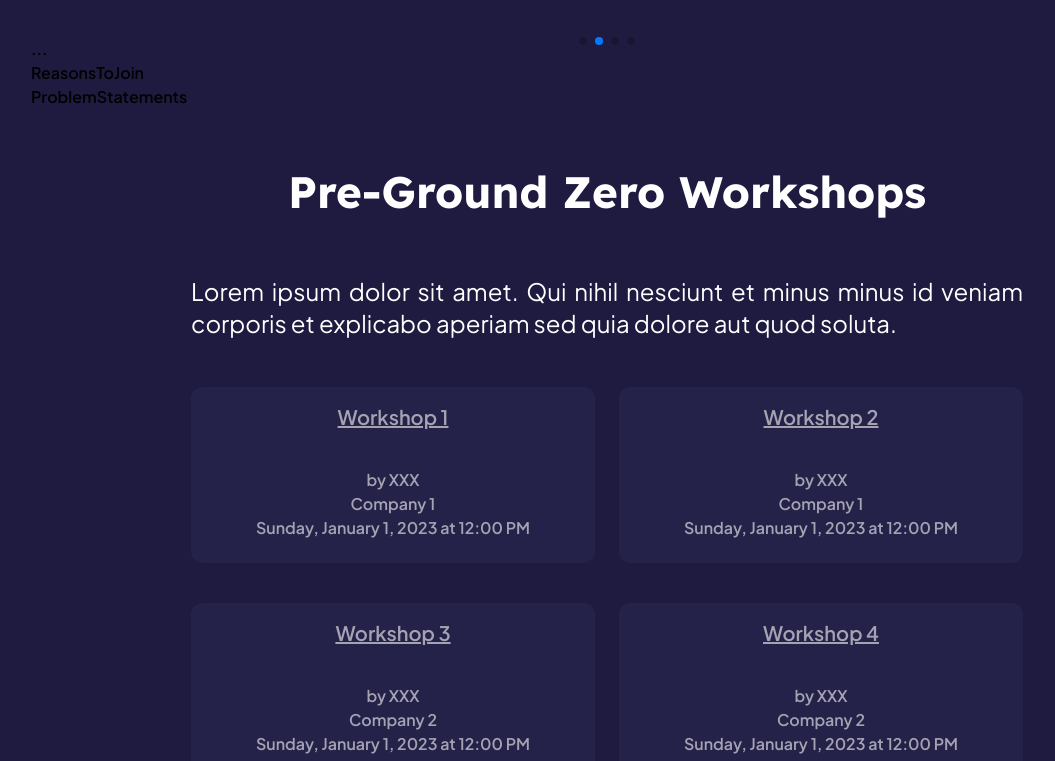
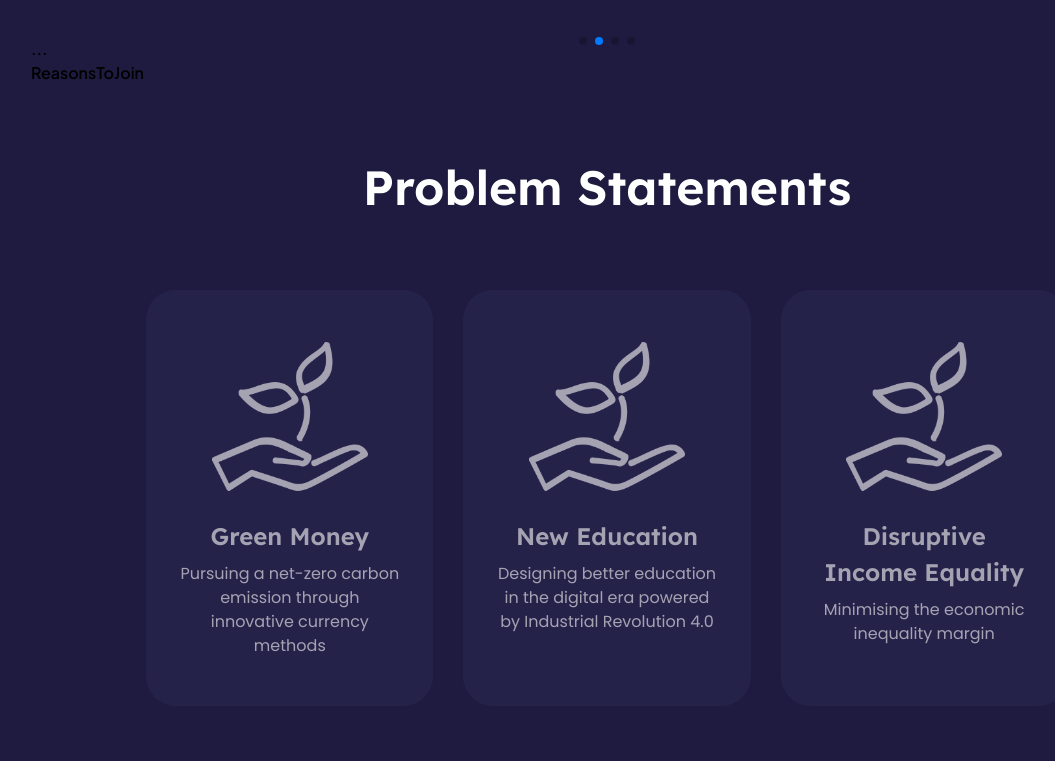
Before and after one commit to groundzero2023/groundzero-website, a React (Vite) app in the folder groundzero/: page / in a window 1280 px wide. Shown: the part 479-1240 px from the top of the page, without its empty margins (33-1088 px from the left). Built offline with nearby package versions, Linux system fonts and the light colour scheme.

Commit message:
Add Problem Statement Cards

```diff
--- a/groundzero/src/components/ProblemStatements.jsx
+++ b/groundzero/src/components/ProblemStatements.jsx
@@ -1,9 +1,36 @@
-import React from 'react'
+import React from "react";
+import { organizer, partners } from "../constants";
+import styles from "../style";
+import DisplayIcon from "./DisplayIcon";
+import StatementCard from "./problem-statement-components/StatementCard";
 
 const ProblemStatements = () => {
   return (
-    <div className='problems' id='problems'>ProblemStatements</div>
-  )
+    <div className="problem-statements">
+      <div className={`${styles.paddingY} ${styles.flexCenter} flex-col relative`}>
+        <div className="w-full text-center justify-between items-center md:flex-row flex-col sm:mb-16 mb-6 relative z-[1]">
+          <h1 className={styles.heading2}>Problem Statements</h1>
+        </div>
+        <div className={`${styles.flexCenter} flex-wrap w-full`}>
+          <div className="problem-statement-cards">
+            {generateCards()}
+          </div>
+        </div>
+      </div>
+    </div>
+  );
+};
+
+const generateCards = () => {
+  let content = [];
+  for(let i = 0; i < 3; i++) {
+    content.push(
+      <div>
+        <StatementCard id={i} />
+      </div>
+    );
+  }
+  return content;
 }
 
-export default ProblemStatements
+export default ProblemStatements;
--- /dev/null
+++ b/groundzero/src/components/problem-statement-components/StatementCard.jsx
@@ -0,0 +1,39 @@
+import React, { useEffect, useState } from "react";
+import { NavigationBar } from "../index";
+import { Link, useParams } from "react-router-dom";
+import { problems } from "../../constants/index";
+import styles from "../../style";
+
+const StatementCard = (props) => {
+  const [data, setData] = useState({});
+  const id = props.id + 1;
+
+  useEffect(() => {
+    var problem = problems.filter(function (problem) {
+      return problem.id == id;
+    });
+    if (problem) {
+      setData(problem[0]);
+    }
+  }, []);
+
+  if (data) {
+    const linkUrl = "/problems/" + id;
+
+    return (
+      <>
+        <Link to={linkUrl}>
+          <div className="statement-card">
+            <div className="statement-card-image">
+              <img src={data.img}></img>
+            </div>
+            <div className="statement-card-header">{data.title}</div>
+            <div className="statement-card-description">{data.description}</div>
+          </div>
+        </Link>
+      </>
+    );
+  }
+};
+
+export default StatementCard;
--- a/groundzero/src/constants/index.js
+++ b/groundzero/src/constants/index.js
@@ -75,7 +75,7 @@ export const problems = [
     content: "How can we reduce carbonization through tax?",
     category: "Environment",
     title: "Green Money",
-    description: "Green Money to save the earth",
+    description: "Pursuing a net-zero carbon emission through innovative currency methods",
     img: sampleIcon,
     subheader1: "The Pursuit of Green Money",
     details1: "At vero eos et accusamus et iusto odio dignissimos ducimus qui blanditiis praesentium voluptatum deleniti atque corrupti quos dolores et quas molestias excepturi sint occaecati cupiditate non provident, similique sunt in culpa qui officia deserunt mollitia animi, id est laborum et dolorum fuga. Et harum quidem rerum facilis est et expedita distinctio. Nam libero tempore, cum soluta nobis est eligendi optio cumque nihil impedit quo minus id quod maxime placeat facere possimus, omnis voluptas assumenda est, omnis dolor repellendus. Temporibus autem quibusdam et aut officiis debitis aut rerum necessitatibus saepe eveniet ut et voluptates repudiandae sint et molestiae non recusandae. Itaque earum rerum hic tenetur a sapiente delectus, ut aut reiciendis voluptatibus maiores alias consequatur aut perferendis doloribus asperiores repellat.",
@@ -85,6 +85,7 @@ export const problems = [
     content: "Something cool that tech cannot do.",
     category: "Education",
     title: "New Education",
+    description: "Designing better education in the digital era powered by Industrial Revolution 4.0",
     img: sampleIcon,
     subheader1: "The Pursuit of Better Education",
     details1: "At vero eos et accusamus et iusto odio dignissimos ducimus qui blanditiis praesentium voluptatum deleniti atque corrupti quos dolores et quas molestias excepturi sint occaecati cupiditate non provident, similique sunt in culpa qui officia deserunt mollitia animi, id est laborum et dolorum fuga. Et harum quidem rerum facilis est et expedita distinctio. Nam libero tempore, cum soluta nobis est eligendi optio cumque nihil impedit quo minus id quod maxime placeat facere possimus, omnis voluptas assumenda est, omnis dolor repellendus. Temporibus autem quibusdam et aut officiis debitis aut rerum necessitatibus saepe eveniet ut et voluptates repudiandae sint et molestiae non recusandae. Itaque earum rerum hic tenetur a sapiente delectus, ut aut reiciendis voluptatibus maiores alias consequatur aut perferendis doloribus asperiores repellat.",
@@ -94,6 +95,7 @@ export const problems = [
     content: "Elevate the poor using tech. Any idea?",
     category: "Technology",
     title: "Disruptive Income Equality",
+    description: "Minimising the economic inequality margin",
     img: sampleIcon,
     subheader1: "The Challenge of Reducing Income Gap",
     details1: "At vero eos et accusamus et iusto odio dignissimos ducimus qui blanditiis praesentium voluptatum deleniti atque corrupti quos dolores et quas molestias excepturi sint occaecati cupiditate non provident, similique sunt in culpa qui officia deserunt mollitia animi, id est laborum et dolorum fuga. Et harum quidem rerum facilis est et expedita distinctio. Nam libero tempore, cum soluta nobis est eligendi optio cumque nihil impedit quo minus id quod maxime placeat facere possimus, omnis voluptas assumenda est, omnis dolor repellendus. Temporibus autem quibusdam et aut officiis debitis aut rerum necessitatibus saepe eveniet ut et voluptates repudiandae sint et molestiae non recusandae. Itaque earum rerum hic tenetur a sapiente delectus, ut aut reiciendis voluptatibus maiores alias consequatur aut perferendis doloribus asperiores repellat.",
--- a/groundzero/src/index.css
+++ b/groundzero/src/index.css
@@ -296,6 +296,56 @@ This file contains styling customization for fonts and colors.
   border-radius: 30px;
 }
 
+/* PROBLEM STATEMENT */
+
+.problem-statement-cards {
+  display: grid;
+  grid-template-columns: 1fr 1fr 1fr;
+  gap: 30px;
+  width: 80%;
+}
+
+/* PROBLEM STATEMENT CARDS */
+
+.statement-card {
+  background-color: #2B2853;
+  align-items: center;
+  padding: 3rem 2rem;
+  height: 100%;
+  border-radius: 30px;
+  opacity: 60%;
+  transition: transform .2s; /* Animation */
+}
+
+.statement-card:hover {
+  opacity: 100%;
+  transform: scale(1.025)
+}
+
+.statement-card-image {
+  align-items: center;
+  margin-left: auto;
+  margin-right: auto;
+  width: 70%;
+}
+
+.statement-card-header {
+  text-align: center;
+  font-size: 24px;
+  padding-top: 1.5rem;
+  padding-bottom: 0.5rem;
+  font-family: Lexend Deca, sans-serif;
+  color: white;
+}
+
+.statement-card-description {
+  text-align: center;
+  font-size: 16px;
+  font-family: Poppins, sans-serif;
+  color: white;
+  font-weight: 400;
+}
+
 /* STATEMENT DETAILS */
 
 .statement-top-segment {
```
